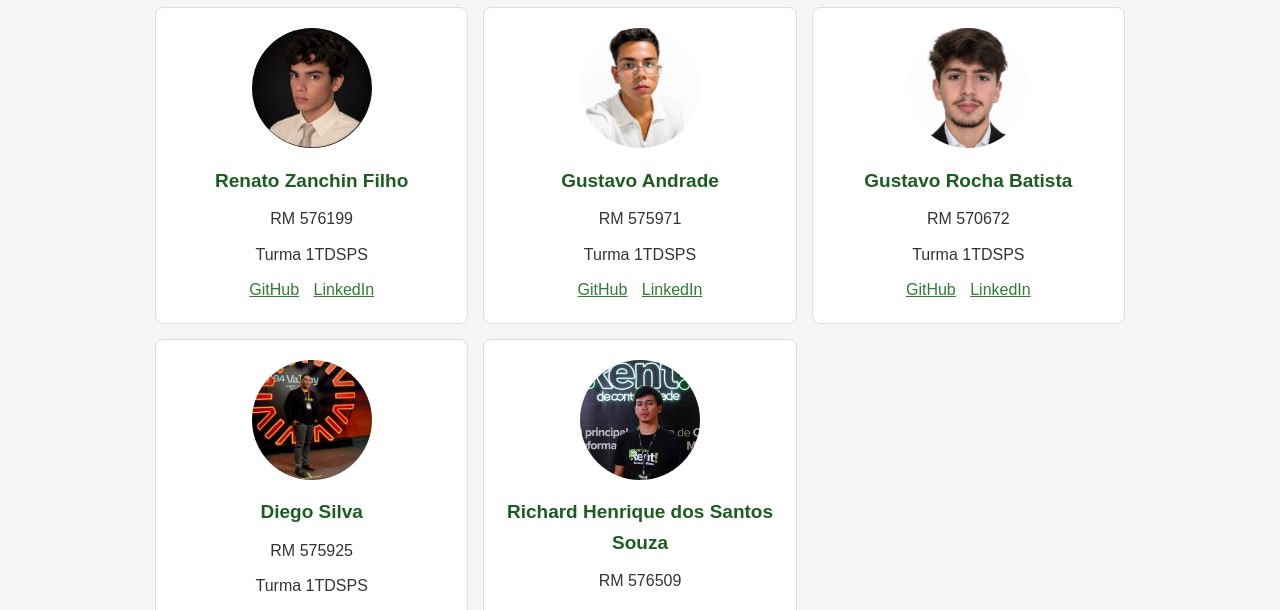
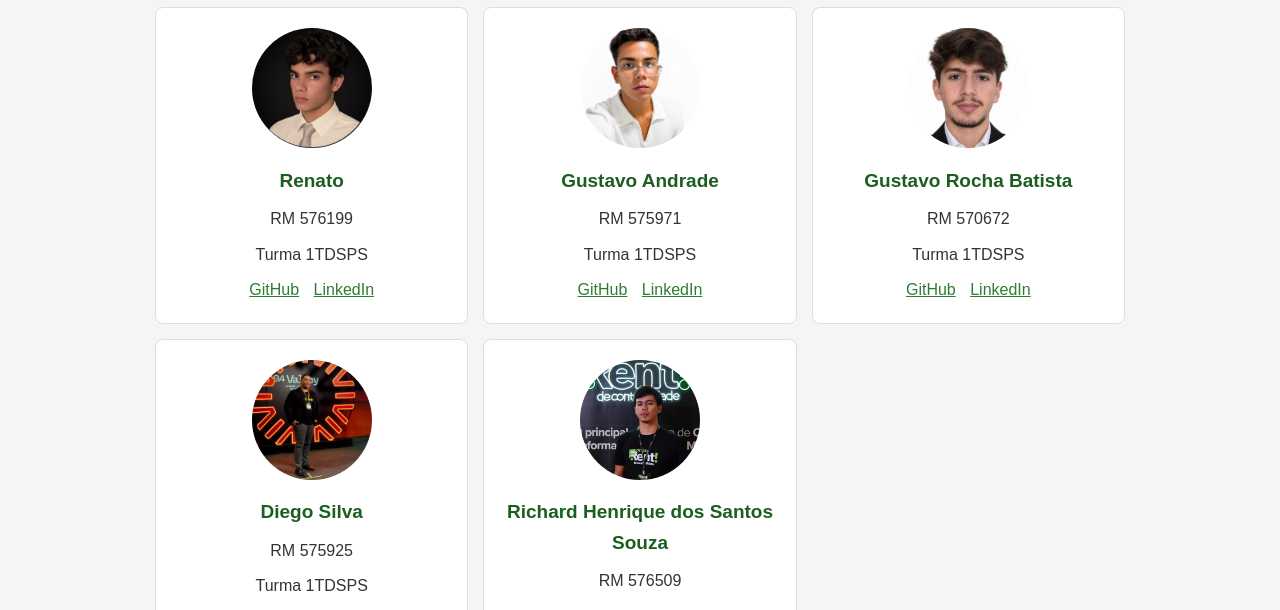
Before and after one commit to eagu07/na-mesa, a plain HTML site: page integrantes.html in a window 1280 px wide. Shown: the part 184-794 px from the top of the page. Drawn offline with Linux system fonts and the light colour scheme.

Commit message:
correção nome integrantes

```diff
--- a/integrantes.html
+++ b/integrantes.html
@@ -37,7 +37,7 @@
         <div class="cards">
             <article class="card integrante">
                 <img src="assets/images/foto-renato.jpeg" alt="Foto de Renato Zanchin Filho">
-                <h2>Renato Zanchin Filho</h2>
+                <h2>Renato</h2>
                 <p>RM 576199</p>
                 <p>Turma 1TDSPS</p>
                 <a href="https://github.com/renatozftv" target="_blank">GitHub</a>
```
